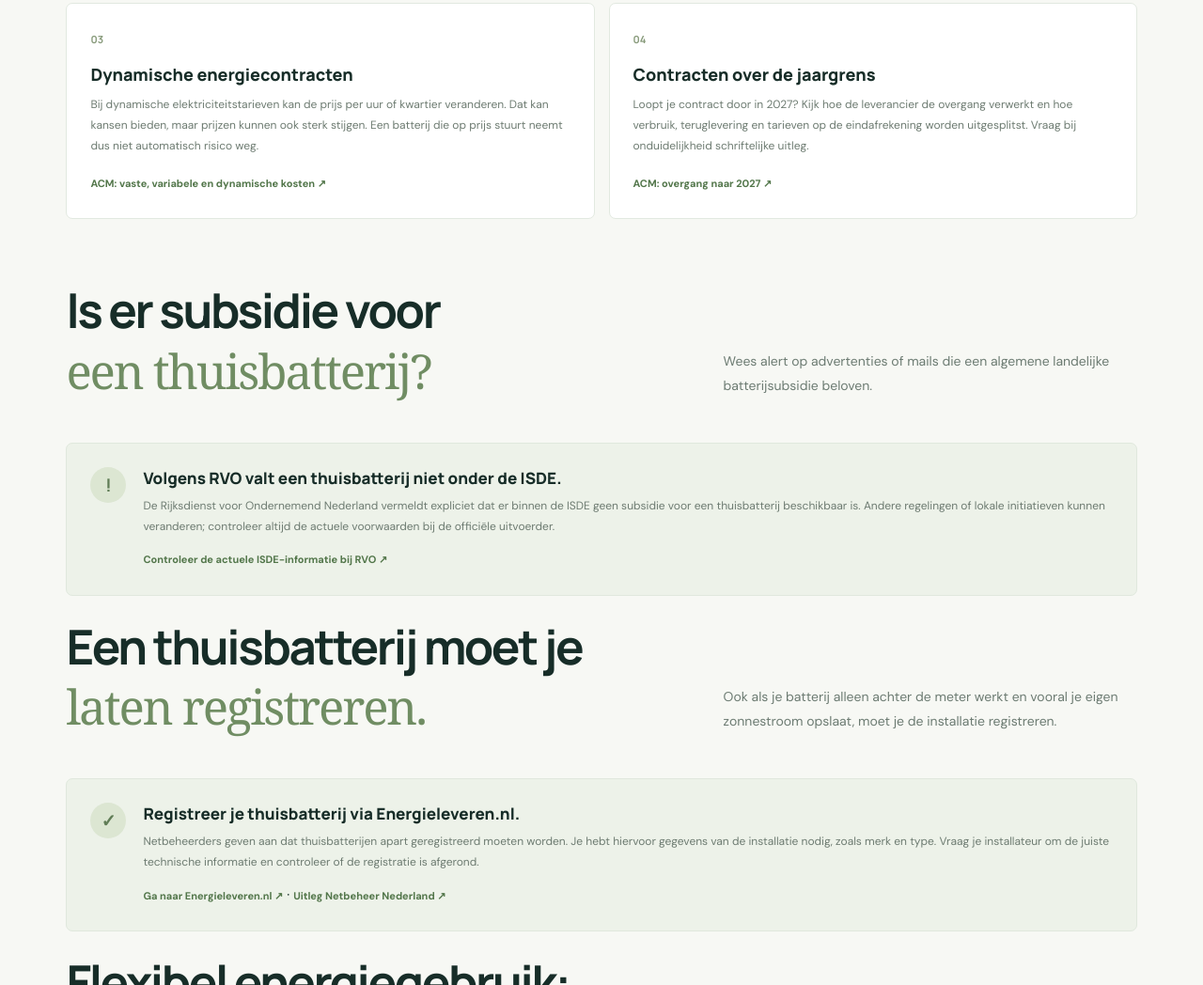
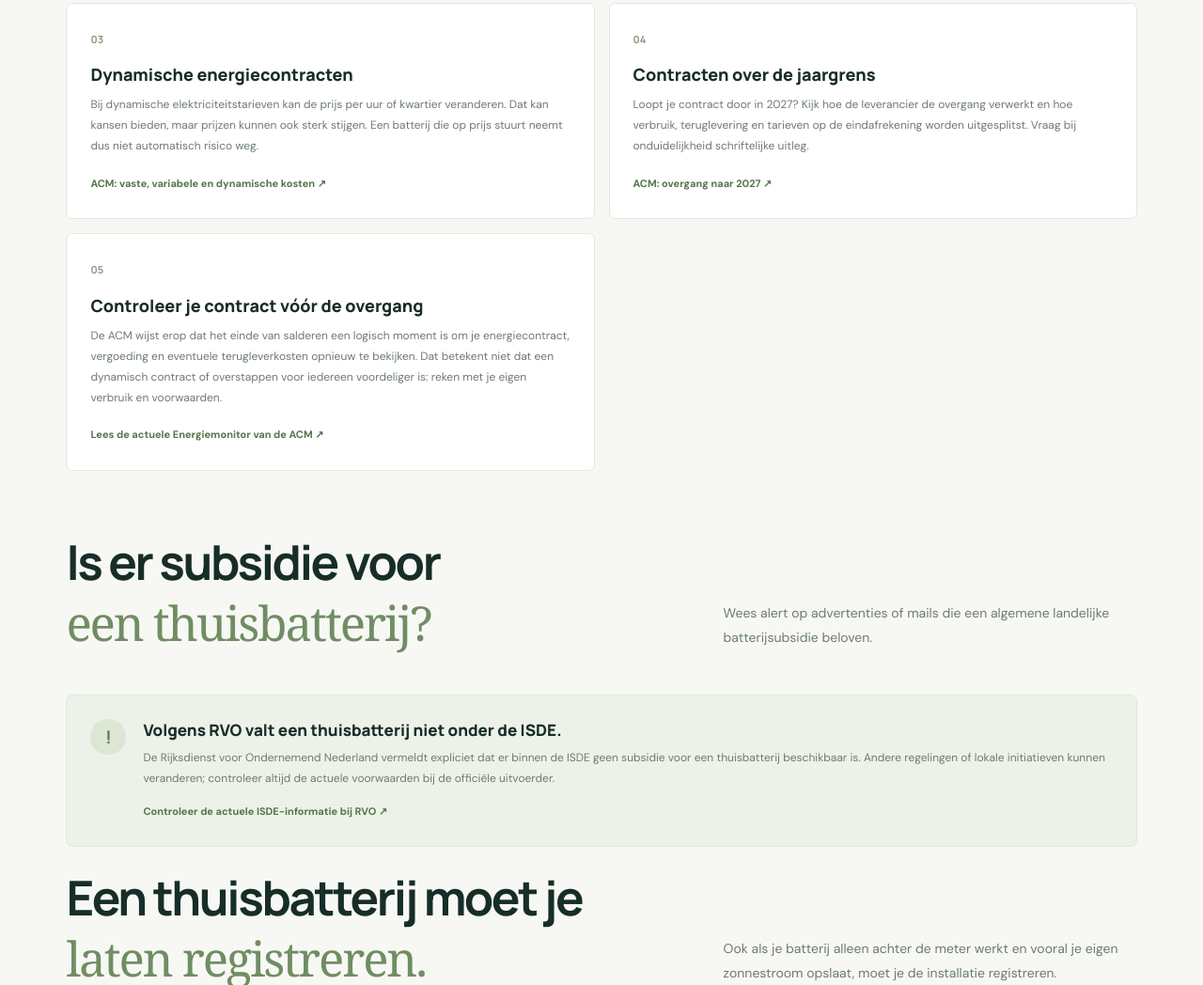
Before and after one commit to dullemondbas-dotcom/duurzaamkompas, a plain HTML site: page regelgeving.html in a window 1280 px wide. Shown: the part 1542-2590 px from the top of the page at 94% size. Drawn offline with Linux system fonts and the light colour scheme.

Commit message:
Add current ACM contract guidance for saldering transition

```diff
--- a/regelgeving.html
+++ b/regelgeving.html
@@ -12,6 +12,7 @@
 <article class="rule-card"><span class="rule-number">02</span><h3>Terugleverkosten</h3><p>Leveranciers kunnen kosten rekenen voor het verwerken van teruggeleverde stroom. Vergelijk deze kosten met de vergoeding en kijk naar de rekenmethode in je contract. Een hoog vergoedingstarief zegt niet alles.</p><a href="https://consument.acm.nl/elektriciteit-en-gas/duurzame-energie/wat-is-salderen" target="_blank" rel="noopener">Lees de uitleg van ACM ↗</a></article>
 <article class="rule-card"><span class="rule-number">03</span><h3>Dynamische energiecontracten</h3><p>Bij dynamische elektriciteitstarieven kan de prijs per uur of kwartier veranderen. Dat kan kansen bieden, maar prijzen kunnen ook sterk stijgen. Een batterij die op prijs stuurt neemt dus niet automatisch risico weg.</p><a href="https://consument.acm.nl/elektriciteit-en-gas/wat-betaal-ik-voor-mijn-energie/vaste-variabele-leveringskosten-energie" target="_blank" rel="noopener">ACM: vaste, variabele en dynamische kosten ↗</a></article>
 <article class="rule-card"><span class="rule-number">04</span><h3>Contracten over de jaargrens</h3><p>Loopt je contract door in 2027? Kijk hoe de leverancier de overgang verwerkt en hoe verbruik, teruglevering en tarieven op de eindafrekening worden uitgesplitst. Vraag bij onduidelijkheid schriftelijke uitleg.</p><a href="https://consument.acm.nl/elektriciteit-en-gas/duurzame-energie/wat-is-salderen" target="_blank" rel="noopener">ACM: overgang naar 2027 ↗</a></article>
+<article class="rule-card"><span class="rule-number">05</span><h3>Controleer je contract vóór de overgang</h3><p>De ACM wijst erop dat het einde van salderen een logisch moment is om je energiecontract, vergoeding en eventuele terugleverkosten opnieuw te bekijken. Dat betekent niet dat een dynamisch contract of overstappen voor iedereen voordeliger is: reken met je eigen verbruik en voorwaarden.</p><a href="https://www.acm.nl/nl/publicaties/energiemonitor-acm-einde-salderingsregeling-goed-moment-om-energiecontract-te-controleren" target="_blank" rel="noopener">Lees de actuele Energiemonitor van de ACM ↗</a></article>
 </div>
 <div class="section-heading"><h2>Is er subsidie voor<br><em>een thuisbatterij?</em></h2><p>Wees alert op advertenties of mails die een algemene landelijke batterijsubsidie beloven.</p></div>
 <div class="subsidy-panel"><div class="subsidy-icon">!</div><div><h3>Volgens RVO valt een thuisbatterij niet onder de ISDE.</h3><p>De Rijksdienst voor Ondernemend Nederland vermeldt expliciet dat er binnen de ISDE geen subsidie voor een thuisbatterij beschikbaar is. Andere regelingen of lokale initiatieven kunnen veranderen; controleer altijd de actuele voorwaarden bij de officiële uitvoerder.</p><a href="https://www.rvo.nl/subsidies-financiering/isde" target="_blank" rel="noopener">Controleer de actuele ISDE-informatie bij RVO ↗</a></div></div>
```
